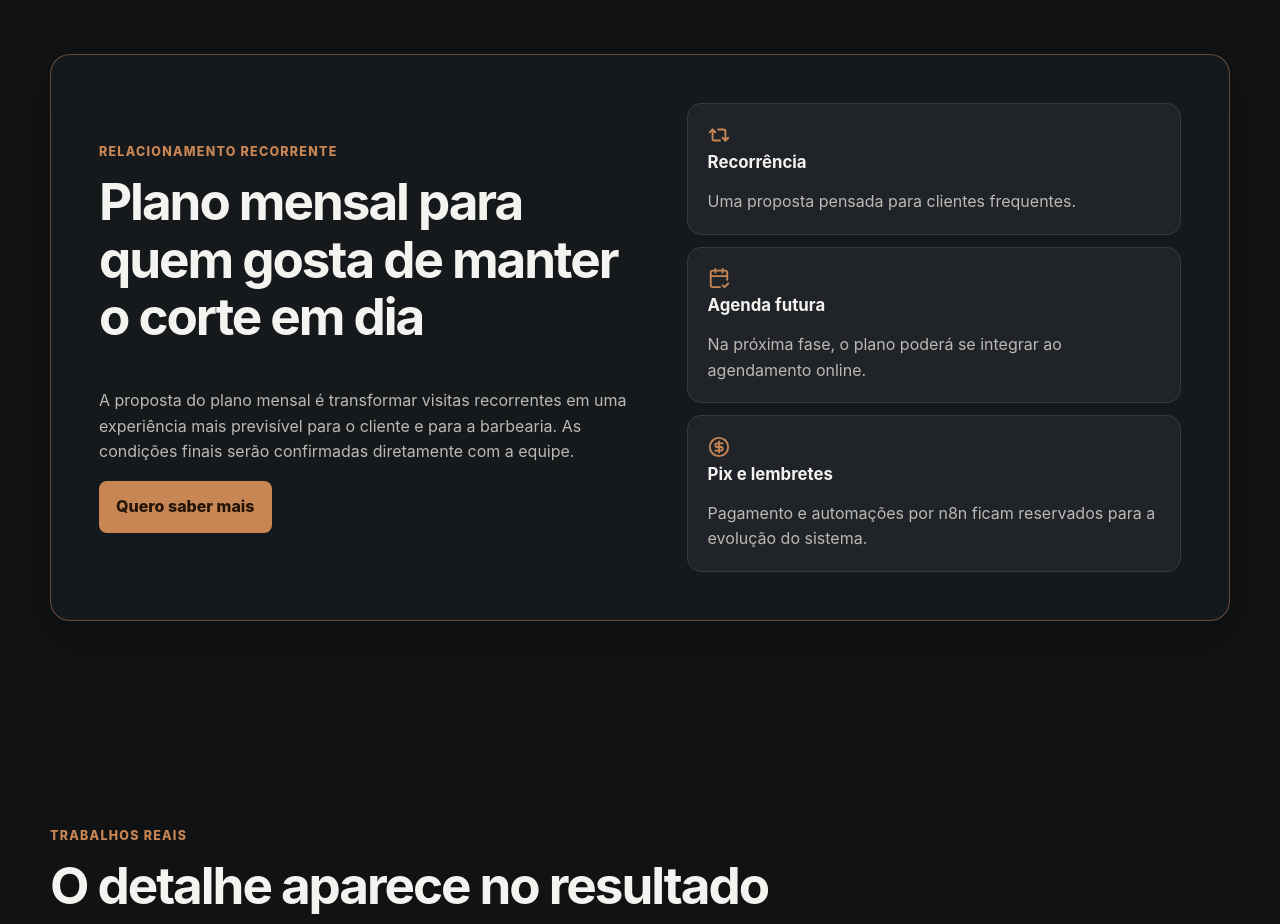
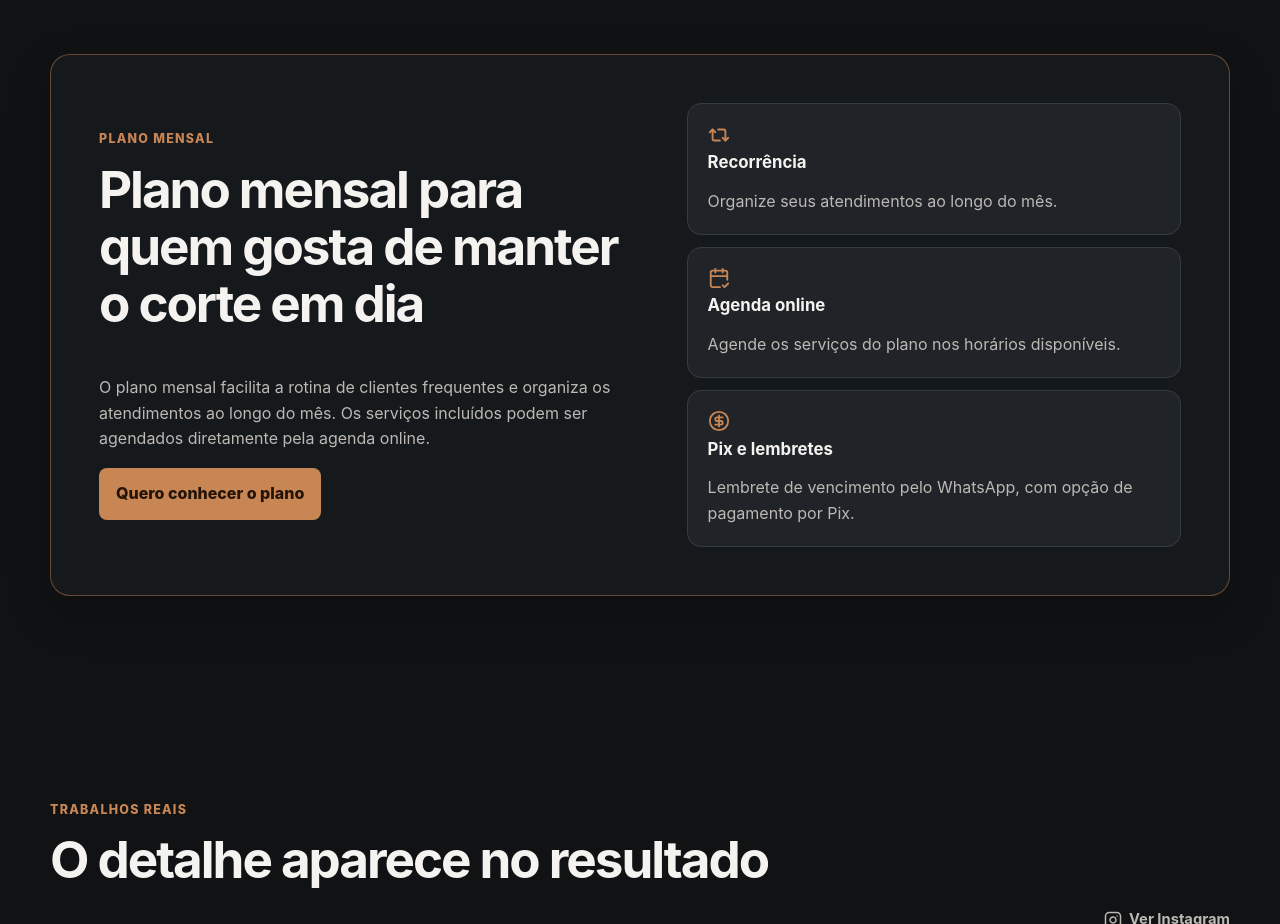
Before and after one commit to diogo2806/detalhe, a React (Vite) app in the folder frontend/: page / in a window 1280 px wide. Shown: the part 4020-4944 px from the top of the page. Built offline with nearby package versions, Linux system fonts and the light colour scheme.

Commit message:
fix(frontend): apresentar plano mensal como experiência real (#32)

```diff
--- a/frontend/src/components/PlanSection.tsx
+++ b/frontend/src/components/PlanSection.tsx
@@ -8,14 +8,14 @@ export function PlanSection() {
     <section className="section section--accent" id="plano" aria-labelledby="plano-title">
       <div className="plan-panel">
         <div className="plan-panel__content">
-          <span className="eyebrow">Relacionamento recorrente</span>
+          <span className="eyebrow">Plano mensal</span>
           <h2 id="plano-title">Plano mensal para quem gosta de manter o corte em dia</h2>
           <p>
-            A proposta do plano mensal é transformar visitas recorrentes em uma experiência mais previsível
-            para o cliente e para a barbearia. As condições finais serão confirmadas diretamente com a equipe.
+            O plano mensal facilita a rotina de clientes frequentes e organiza os atendimentos ao longo do
+            mês. Os serviços incluídos podem ser agendados diretamente pela agenda online.
           </p>
           <a className="button button--primary" href={WHATSAPP_PLAN_URL} target="_blank" rel="noreferrer">
-            Quero saber mais
+            Quero conhecer o plano
           </a>
         </div>
 
@@ -23,17 +23,17 @@ export function PlanSection() {
           <article>
             <Repeat2 aria-hidden="true" size={22} />
             <h3>Recorrência</h3>
-            <p>Uma proposta pensada para clientes frequentes.</p>
+            <p>Organize seus atendimentos ao longo do mês.</p>
           </article>
           <article>
             <CalendarCheck2 aria-hidden="true" size={22} />
-            <h3>Agenda futura</h3>
-            <p>Na próxima fase, o plano poderá se integrar ao agendamento online.</p>
+            <h3>Agenda online</h3>
+            <p>Agende os serviços do plano nos horários disponíveis.</p>
           </article>
           <article>
             <CircleDollarSign aria-hidden="true" size={22} />
             <h3>Pix e lembretes</h3>
-            <p>Pagamento e automações por n8n ficam reservados para a evolução do sistema.</p>
+            <p>Lembrete de vencimento pelo WhatsApp, com opção de pagamento por Pix.</p>
           </article>
         </div>
       </div>
```
